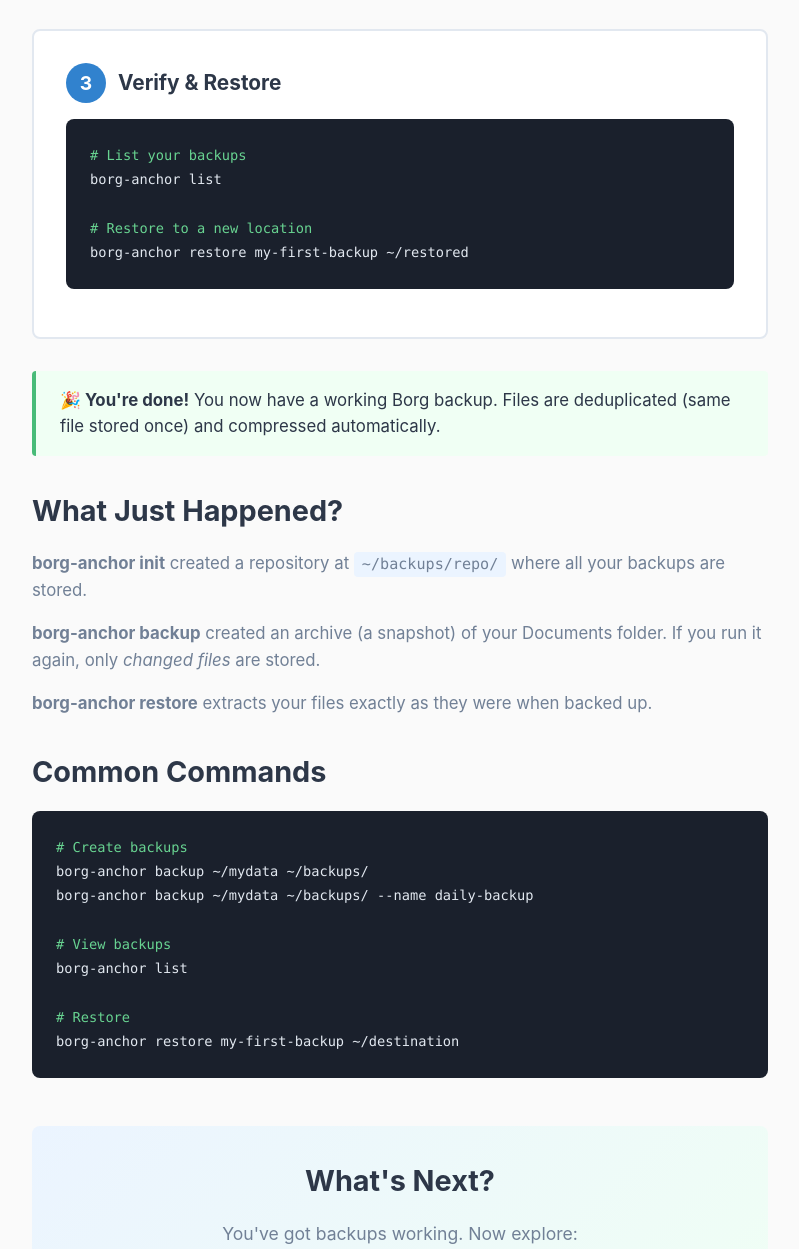
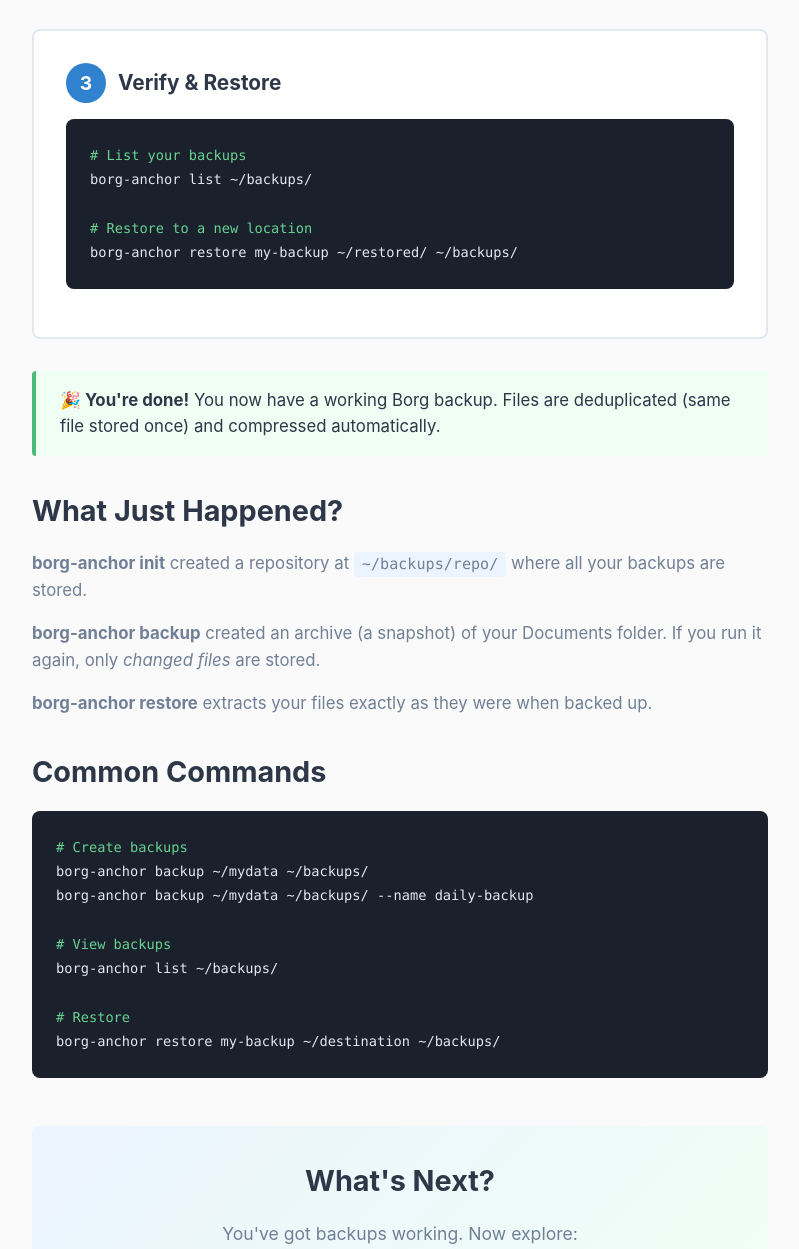
Before and after one commit to solid-live/borg-anchor, a website: page getting-started-minimal.html in a window 1280 px wide. Shown: the part 1177-2426 px from the top of the page, without its empty margins (240-1039 px from the left). Drawn offline with Linux system fonts and the light colour scheme.

Commit message:
Fix docs to show path argument for list/restore

```diff
--- a/getting-started-minimal.html
+++ b/getting-started-minimal.html
@@ -254,10 +254,10 @@
       <div class="step-box">
         <h3><span class="step-num">3</span> Verify & Restore</h3>
         <pre><code><span class="comment"># List your backups</span>
-borg-anchor list
+borg-anchor list ~/backups/
 
 <span class="comment"># Restore to a new location</span>
-borg-anchor restore my-first-backup ~/restored</code></pre>
+borg-anchor restore my-backup ~/restored/ ~/backups/</code></pre>
       </div>
     </section>
 
@@ -279,10 +279,10 @@
 borg-anchor backup ~/mydata ~/backups/ --name daily-backup
 
 <span class="comment"># View backups</span>
-borg-anchor list
+borg-anchor list ~/backups/
 
 <span class="comment"># Restore</span>
-borg-anchor restore my-first-backup ~/destination</code></pre>
+borg-anchor restore my-backup ~/destination ~/backups/</code></pre>
     </section>
 
     <div class="next-section">
```
